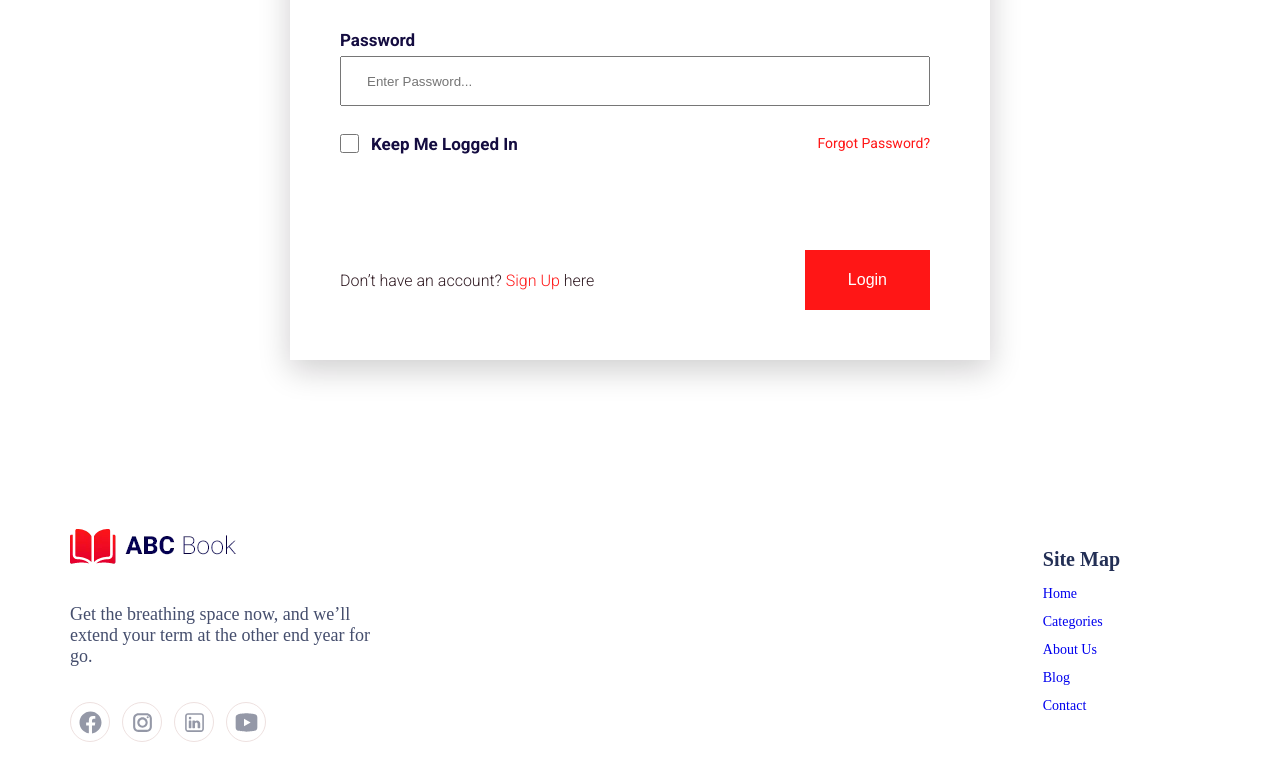
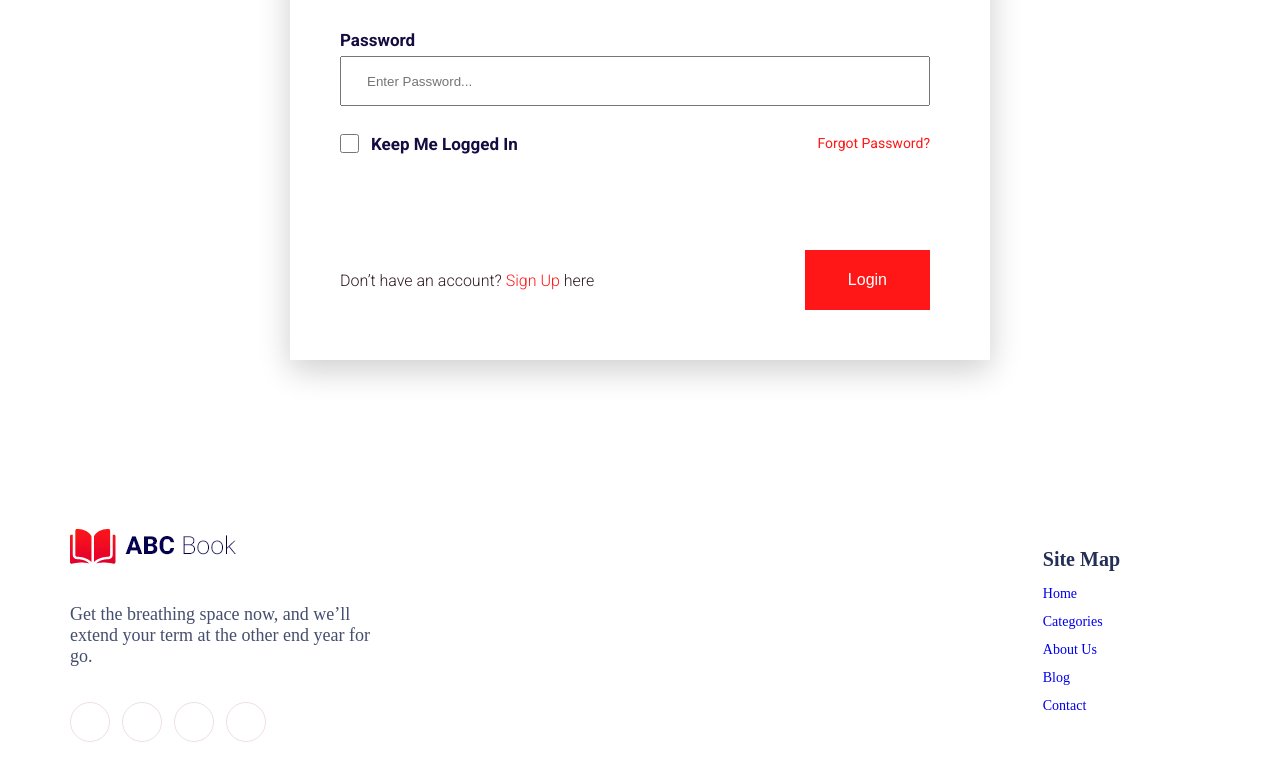
Before and after one commit to tornike2002/Ecommerce, a React (Vite) app: page /login in a window 1280 px wide. Shown: the part 409-1189 px from the top of the page. Built offline with nearby package versions, Linux system fonts and the light colour scheme.

Commit message:
create contact page style

```diff
--- a/src/components/contactPage/ContactPageStyles.css
+++ b/src/components/contactPage/ContactPageStyles.css
@@ -1,4 +1,4 @@
-#flex textarea {
+/* #flex textarea {
   width: 100%;
   height: 200px;
   border: 1px solid #e5e6e9;
@@ -69,4 +69,4 @@
 
 .submitButton {
   width: 150px;
-}
+} */
--- a/src/components/footer/Footer.tsx
+++ b/src/components/footer/Footer.tsx
@@ -1,161 +1,100 @@
-import { Link } from "react-router-dom";
-import Logo from "../../logoOf.png.webp";
+import styled from 'styled-components';
+import { Link } from 'react-router-dom';
+import LogoImage from '../../logoOf.png.webp';
+
+const FooterContainer = styled.footer`
+  height: 300px;
+  background: white;
+  display: flex;
+  padding: 20px 0;
+  justify-content: space-between;
+  margin-top: 50px;
+`;
+
+const LogoContainer = styled.div`
+  width: 300px;
+`;
+
+const LogoLink = styled(Link)`
+  img {
+    margin-bottom: 35px;
+  }
+`;
+
+const TextContainer = styled.div`
+  color: #454e6d;
+  font-size: 18px;
+`;
+
+const SocialIcon = styled.div`
+  border: 1px solid #eee1e0;
+  border-radius: 50%;
+  width: 40px;
+  height: 40px;
+  display: flex;
+
+  svg {
+    margin: auto;
+  }
+`;
+
+const SitemapContainer = styled.div`
+  display: flex;
+  flex-direction: column;
+  gap: 15px;
+  margin-right: 90px;
+  margin-top: 20px;
+`;
+
+const SitemapTitle = styled.h2`
+  text-align: right;
+  margin-left: auto;
+  color: #232f55;
+  font-size: 20px;
+`;
+
+const SitemapLinks = styled.div`
+  display: flex;
+  flex-direction: column;
+  gap: 12px;
+  color: #454e6d !important;
+  font-size: 14px;
+`;
 
 const Footer = () => {
   return (
-    <footer
-      style={{
-        height: "300px",
-        background: "white",
-        display: "flex",
-        padding: "20px 0",
-        justifyContent: "space-between",
-        marginTop: "50px",
-      }}
-    >
-      <div style={{ width: "300px" }}>
-        <Link to="/">
-          <img style={{ marginBottom: "35px" }} src={Logo} alt="" />
-        </Link>
-        <p style={{ color: "#454E6D", fontSize: "18px" }}>
-          Get the breathing space now, and we’ll extend your term at the other
-          end year for go.
-        </p>
-        <div style={{ display: "flex", gap: "12px", marginTop: "35px" }}>
-          <div
-            style={{
-              border: "1px solid #EEE1E0",
-              borderRadius: "50%",
-              width: "40px",
-              height: "40px",
-              display: "flex",
-            }}
-          >
-            <svg
-              xmlns="http://www.w3.org/2000/svg"
-              x="0px"
-              y="0px"
-              width="25"
-              height="25"
-              viewBox="0 0 50 50"
-              style={{ marginTop: "1px", margin: "auto" }}
-            >
-              <path
-                d="M25,3C12.85,3,3,12.85,3,25c0,11.03,8.125,20.137,18.712,21.728V30.831h-5.443v-5.783h5.443v-3.848 c0-6.371,3.104-9.168,8.399-9.168c2.536,0,3.877,0.188,4.512,0.274v5.048h-3.612c-2.248,0-3.033,2.131-3.033,4.533v3.161h6.588 l-0.894,5.783h-5.694v15.944C38.716,45.318,47,36.137,47,25C47,12.85,37.15,3,25,3z"
-                fill="#9498A7"
-              ></path>
-            </svg>
-          </div>
-          <div
-            style={{
-              border: "1.5px solid #EEE1E0",
-              borderRadius: "50%",
-              width: "40px",
-              height: "40px",
-              display: "flex",
-            }}
-          >
-            <svg
-              xmlns="http://www.w3.org/2000/svg"
-              x="0px"
-              y="0px"
-              width="25"
-              height="25"
-              viewBox="0 0 24 24"
-              style={{ marginTop: "1px", margin: "auto" }}
-            >
-              <path
-                d="M 8 3 C 5.243 3 3 5.243 3 8 L 3 16 C 3 18.757 5.243 21 8 21 L 16 21 C 18.757 21 21 18.757 21 16 L 21 8 C 21 5.243 18.757 3 16 3 L 8 3 z M 8 5 L 16 5 C 17.654 5 19 6.346 19 8 L 19 16 C 19 17.654 17.654 19 16 19 L 8 19 C 6.346 19 5 17.654 5 16 L 5 8 C 5 6.346 6.346 5 8 5 z M 17 6 A 1 1 0 0 0 16 7 A 1 1 0 0 0 17 8 A 1 1 0 0 0 18 7 A 1 1 0 0 0 17 6 z M 12 7 C 9.243 7 7 9.243 7 12 C 7 14.757 9.243 17 12 17 C 14.757 17 17 14.757 17 12 C 17 9.243 14.757 7 12 7 z M 12 9 C 13.654 9 15 10.346 15 12 C 15 13.654 13.654 15 12 15 C 10.346 15 9 13.654 9 12 C 9 10.346 10.346 9 12 9 z"
-                fill="#9498A7"
-              ></path>
-            </svg>
-          </div>
-          <div
-            style={{
-              border: "1px solid #EEE1E0",
-              borderRadius: "50%",
-              width: "40px",
-              height: "40px",
-              display: "flex",
-            }}
-          >
-            <svg
-              xmlns="http://www.w3.org/2000/svg"
-              x="0px"
-              y="0px"
-              width="25"
-              height="25"
-              viewBox="0 0 48 48"
-              style={{ marginTop: "1px", margin: "auto" }}
-            >
-              <path
-                d="M 11.5 6 C 8.4802259 6 6 8.4802259 6 11.5 L 6 36.5 C 6 39.519774 8.4802259 42 11.5 42 L 36.5 42 C 39.519774 42 42 39.519774 42 36.5 L 42 11.5 C 42 8.4802259 39.519774 6 36.5 6 L 11.5 6 z M 11.5 9 L 36.5 9 C 37.898226 9 39 10.101774 39 11.5 L 39 36.5 C 39 37.898226 37.898226 39 36.5 39 L 11.5 39 C 10.101774 39 9 37.898226 9 36.5 L 9 11.5 C 9 10.101774 10.101774 9 11.5 9 z M 15.5 13 A 2.5 2.5 0 0 0 15.5 18 A 2.5 2.5 0 0 0 15.5 13 z M 14 20 C 13.447 20 13 20.447 13 21 L 13 34 C 13 34.553 13.447 35 14 35 L 17 35 C 17.553 35 18 34.553 18 34 L 18 21 C 18 20.447 17.553 20 17 20 L 14 20 z M 21 20 C 20.447 20 20 20.447 20 21 L 20 34 C 20 34.553 20.447 35 21 35 L 24 35 C 24.553 35 25 34.553 25 34 L 25 26.5 C 25 25.121 26.121 24 27.5 24 C 28.879 24 30 25.121 30 26.5 L 30 34 C 30 34.553 30.447 35 31 35 L 34 35 C 34.553 35 35 34.553 35 34 L 35 26 C 35 22.691 32.309 20 29 20 C 27.462 20 26.063 20.586016 25 21.541016 L 25 21 C 25 20.447 24.553 20 24 20 L 21 20 z"
-                fill="#9498A7"
-              ></path>
-            </svg>
-          </div>
-          <div
-            style={{
-              border: "1px solid #EEE1E0",
-              borderRadius: "50%",
-              width: "40px",
-              height: "40px",
-              display: "flex",
-            }}
-          >
-            <svg
-              xmlns="http://www.w3.org/2000/svg"
-              x="0px"
-              y="0px"
-              width="25"
-              height="25"
-              viewBox="0 0 30 30"
-              style={{ marginTop: "1px", margin: "auto" }}
-            >
-              <path
-                d="M 15 4 C 10.814 4 5.3808594 5.0488281 5.3808594 5.0488281 L 5.3671875 5.0644531 C 3.4606632 5.3693645 2 7.0076245 2 9 L 2 15 L 2 15.001953 L 2 21 L 2 21.001953 A 4 4 0 0 0 5.3769531 24.945312 L 5.3808594 24.951172 C 5.3808594 24.951172 10.814 26.001953 15 26.001953 C 19.186 26.001953 24.619141 24.951172 24.619141 24.951172 L 24.621094 24.949219 A 4 4 0 0 0 28 21.001953 L 28 21 L 28 15.001953 L 28 15 L 28 9 A 4 4 0 0 0 24.623047 5.0546875 L 24.619141 5.0488281 C 24.619141 5.0488281 19.186 4 15 4 z M 12 10.398438 L 20 15 L 12 19.601562 L 12 10.398438 z"
-                fill="#9498A7"
-              ></path>
-            </svg>
-          </div>
+    <FooterContainer>
+      <LogoContainer>
+        <LogoLink to="/">
+          <img src={LogoImage} alt="" />
+        </LogoLink>
+        <TextContainer>
+          Get the breathing space now, and we’ll extend your term at the other end year for go.
+        </TextContainer>
+        <div style={{ display: 'flex', gap: '12px', marginTop: '35px' }}>
+          {/* Social Icons */}
+          {[1, 2, 3, 4].map((index) => (
+            <SocialIcon key={index}>
+              {/* Replace the following SVG with your actual social icons */}
+              <svg xmlns="http://www.w3.org/2000/svg" width="25" height="25" viewBox="0 0 24 24">
+                <path d="M0 0h24v24H0z" fill="none" />
+                {/* Add the path for your social icon */}
+              </svg>
+            </SocialIcon>
+          ))}
         </div>
-      </div>
-      <div
-        style={{
-          display: "flex",
-          flexDirection: "column",
-          gap: "15px",
-          marginRight: "90px",
-          marginTop: "20px",
-        }}
-      >
-        <h2
-          style={{
-            textAlign: "right",
-            marginLeft: "auto",
-            color: "#232F55",
-            fontSize: "20px",
-          }}
-        >
-          Site Map
-        </h2>
-        <div
-          style={{
-            display: "flex",
-            flexDirection: "column",
-            gap: "12px",
-            color: "#454E6D !important",
-            fontSize: "14px",
-          }}
-        >
+      </LogoContainer>
+      <SitemapContainer>
+        <SitemapTitle>Site Map</SitemapTitle>
+        <SitemapLinks>
           <Link to="/">Home</Link>
           <Link to="/categories">Categories</Link>
           <Link to="/about">About Us</Link>
           <Link to="/blog">Blog</Link>
           <Link to="/contact">Contact</Link>
-        </div>
-      </div>
-    </footer>
+        </SitemapLinks>
+      </SitemapContainer>
+    </FooterContainer>
   );
 };
 
```
